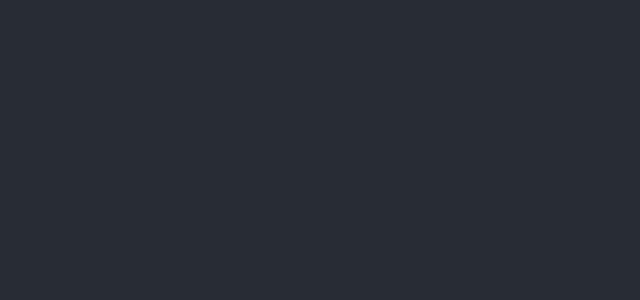
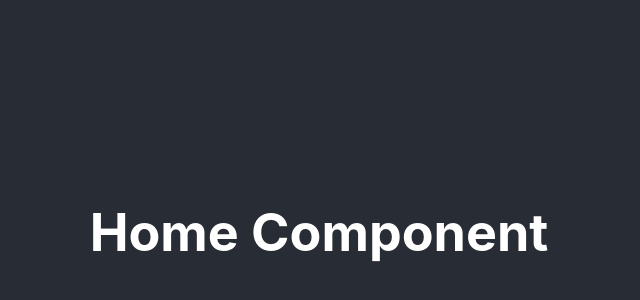
Before and after one commit to csandlin-CI/Bayesian-Calculator, a React (Create React App) app: page / in a window 1280 px wide. Shown: the part 168-468 px from the top of the page, without its empty margins (321-961 px from the left). Built offline with nearby package versions, Linux system fonts and the light colour scheme.

Commit message:
optimizely fetch call works and console.logged

```diff
--- a/src/App.css
+++ b/src/App.css
@@ -13,7 +13,7 @@
   }
 }
 
-.App-header {
+.App-Main {
   background-color: #282c34;
   min-height: 100vh;
   display: flex;
--- a/src/App.js
+++ b/src/App.js
@@ -1,9 +1,32 @@
 import "./App.css";
+import ApplicationViews from "./components/ApplicationViews";
+import API from "./components/API";
 
 function App() {
+  /*
+  test call to get list of tests and log in console
+
+  let listOfTests;
+  const getOptimizelyData = () => {
+    listOfTests = API.getListOfTests();
+    return listOfTests;
+  };
+  getOptimizelyData();
+  console.log(listOfTests);
+
+  */
+
+  /*
+  sample call to bayesian calc
+  https://prod.integrations.exponea.com/arpu?custA=100&convA=10&reveA=25&custB=100&convB=25&reveB=50%27).done(function(json)
+
+  */
+
   return (
     <div className="App">
-      <header className="App-header"></header>
+      <div className="App-Main">
+        <ApplicationViews />
+      </div>
     </div>
   );
 }
--- /dev/null
+++ b/src/components/API.jsx
@@ -0,0 +1,14 @@
+const API = {
+  getListOfTests: () => {
+    return fetch(
+      "https://api.optimizely.com/v2/search?per_page=25&page=1&project_id=23874797&query=&type=campaign&type=experiment&sort=last_modified&order=desc&archived=false&expand=experiment_type",
+      {
+        headers: new Headers({
+          Authorization:
+            "Bearer 2:1NrjxYXe1NHK3h1qaj1bmT2X6sU2vS-aWdRmSbq918Z9LHUrno3Y",
+        }),
+      }
+    ).then((e) => e.json());
+  },
+};
+export default API;
--- /dev/null
+++ b/src/components/ApplicationViews.jsx
@@ -0,0 +1,23 @@
+import { Route, Redirect } from "react-router-dom";
+import React, { Component } from "react";
+import { withRouter } from "react-router";
+
+function ApplicationViews() {
+  return (
+    <>
+      <Route
+        exact
+        path="/"
+        render={(props) => {
+          return (
+            <>
+              <h1>Home Component</h1>
+            </>
+          );
+        }}
+      />
+    </>
+  );
+}
+
+export default withRouter(ApplicationViews);
--- a/src/index.js
+++ b/src/index.js
@@ -2,10 +2,11 @@ import React from "react";
 import ReactDOM from "react-dom";
 import "./index.css";
 import App from "./App";
+import { BrowserRouter as Router } from "react-router-dom";
 
 ReactDOM.render(
-  <React.StrictMode>
+  <Router>
     <App />
-  </React.StrictMode>,
+  </Router>,
   document.getElementById("root")
 );
```
Also changed, not shown: 1 other file (tests, documents, lock files or other folders).
